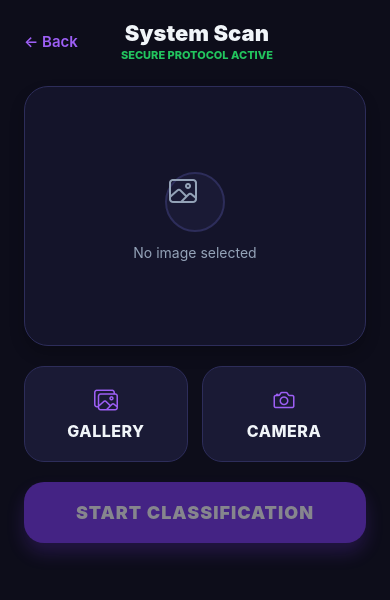
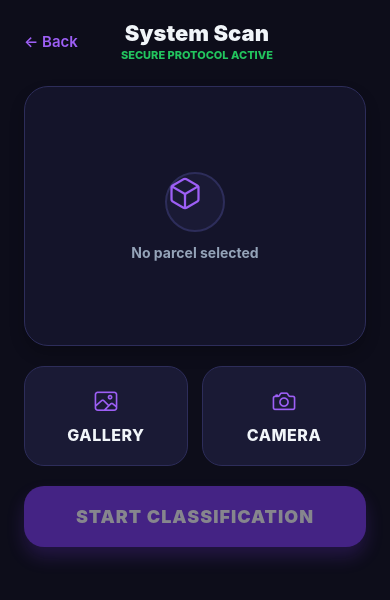
Before and after one commit to saikumarkoda13-ai/parcel, a React Native app in the folder parcel-damage-app/: screen /Predict in a window 390 px wide. Shown: the top 600 px of the page. Built offline with nearby package versions, Linux system fonts and the light colour scheme.

Commit message:
UI Refinement: Restored premium Ionicons and optimized analysis speed by reducing image upload quality

```diff
--- a/parcel-damage-app/screens/PredictScreen.js
+++ b/parcel-damage-app/screens/PredictScreen.js
@@ -16,14 +16,14 @@ export default function PredictScreen({ navigation }) {
     const pickFromGallery = async () => {
         const perm = await ImagePicker.requestMediaLibraryPermissionsAsync();
         if (!perm.granted) { Alert.alert('Permission needed', 'Allow gallery access to upload parcel images.'); return; }
-        const res = await ImagePicker.launchImageLibraryAsync({ mediaTypes: ImagePicker.MediaTypeOptions.Images, quality: 0.9 });
+        const res = await ImagePicker.launchImageLibraryAsync({ mediaTypes: ImagePicker.MediaTypeOptions.Images, quality: 0.7 });
         if (!res.canceled) { setImageUri(res.assets[0].uri); setResult(null); }
     };
 
     const pickFromCamera = async () => {
         const perm = await ImagePicker.requestCameraPermissionsAsync();
         if (!perm.granted) { Alert.alert('Permission needed', 'Allow camera access to take photos.'); return; }
-        const res = await ImagePicker.launchCameraAsync({ quality: 0.9 });
+        const res = await ImagePicker.launchCameraAsync({ quality: 0.7 });
         if (!res.canceled) { setImageUri(res.assets[0].uri); setResult(null); }
     };
 
@@ -85,9 +85,9 @@ export default function PredictScreen({ navigation }) {
                     ) : (
                         <View style={styles.imagePlaceholder}>
                             <View style={styles.placeholderIcon}>
-                                <Ionicons name="image-outline" size={32} color={COLORS.muted} />
+                                <Ionicons name="cube-outline" size={36} color={COLORS.primaryLight} />
                             </View>
-                            <Text style={{ color: COLORS.muted, marginTop: 12, fontSize: 14 }}>No image selected</Text>
+                            <Text style={{ color: COLORS.muted, marginTop: 12, fontSize: 14, fontWeight: '700' }}>No parcel selected</Text>
                         </View>
                     )}
                 </View>
@@ -95,11 +95,11 @@ export default function PredictScreen({ navigation }) {
                 {/* Pick buttons */}
                 <View style={styles.pickRow}>
                     <TouchableOpacity style={styles.pickBtn} onPress={pickFromGallery}>
-                        <Ionicons name="images-outline" size={24} color={COLORS.primaryLight} style={{ marginBottom: 8 }} />
+                        <Ionicons name="image-outline" size={26} color={COLORS.primaryLight} style={{ marginBottom: 10 }} />
                         <Text style={styles.pickBtnText}>GALLERY</Text>
                     </TouchableOpacity>
                     <TouchableOpacity style={styles.pickBtn} onPress={pickFromCamera}>
-                        <Ionicons name="camera-outline" size={24} color={COLORS.primaryLight} style={{ marginBottom: 8 }} />
+                        <Ionicons name="camera-outline" size={26} color={COLORS.primaryLight} style={{ marginBottom: 10 }} />
                         <Text style={styles.pickBtnText}>CAMERA</Text>
                     </TouchableOpacity>
                 </View>
--- a/parcel-damage-app/screens/UserHomeScreen.js
+++ b/parcel-damage-app/screens/UserHomeScreen.js
@@ -70,7 +70,7 @@ export default function UserHomeScreen({ navigation, route }) {
                     onPress={() => navigation.navigate('Predict', { user })}
                 >
                     <View style={styles.predictIconCircle}>
-                        <Ionicons name="scan-outline" size={44} color={COLORS.primary} />
+                        <Ionicons name="scan-outline" size={48} color={COLORS.primary} />
                     </View>
                     <Text style={styles.predictTitle}>Open Scanning Portal</Text>
                     <Text style={styles.predictSubtitle}>Real-time parcel classification and damage detection</Text>
@@ -112,9 +112,8 @@ const styles = StyleSheet.create({
     statLabel: { fontSize: 11, color: COLORS.muted, marginBottom: 4, fontWeight: '700', textTransform: 'uppercase', letterSpacing: 0.5 },
     statValue: { fontSize: 15, fontWeight: '800', color: COLORS.text },
     divider: { width: 1, backgroundColor: COLORS.border, marginHorizontal: 15, opacity: 0.5 },
-    predictCard: { backgroundColor: COLORS.card, borderRadius: 28, padding: 30, alignItems: 'center', marginBottom: 24, borderColor: COLORS.primary, borderWidth: 1.5, shadowColor: COLORS.primary, shadowOffset: { width: 0, height: 12 }, shadowOpacity: 0.3, shadowRadius: 20, elevation: 15 },
+    predictCard: { backgroundColor: COLORS.card, borderRadius: 28, padding: 30, alignItems: 'center', marginBottom: 24, borderColor: COLORS.primary, borderWidth: 1.5, shadowColor: COLORS.primary, shadowOffset: { width: 0, height: 12 }, shadowOpacity: 0.25, shadowRadius: 20, elevation: 15 },
     predictIconCircle: { width: 90, height: 90, borderRadius: 45, backgroundColor: COLORS.primary + '15', alignItems: 'center', justifyContent: 'center', marginBottom: 20, borderColor: COLORS.primary + '30', borderWidth: 2 },
-    scanBadge: { display: 'none' },
     predictTitle: { fontSize: 24, fontWeight: '900', color: COLORS.text, marginBottom: 8 },
     predictSubtitle: { fontSize: 14, color: COLORS.muted, textAlign: 'center', marginBottom: 24, lineHeight: 20 },
     predictBtn: { backgroundColor: COLORS.primary, paddingVertical: 18, paddingHorizontal: 40, borderRadius: 20, shadowColor: COLORS.primary, shadowOffset: { width: 0, height: 8 }, shadowOpacity: 0.4, shadowRadius: 14, elevation: 12 },
```
